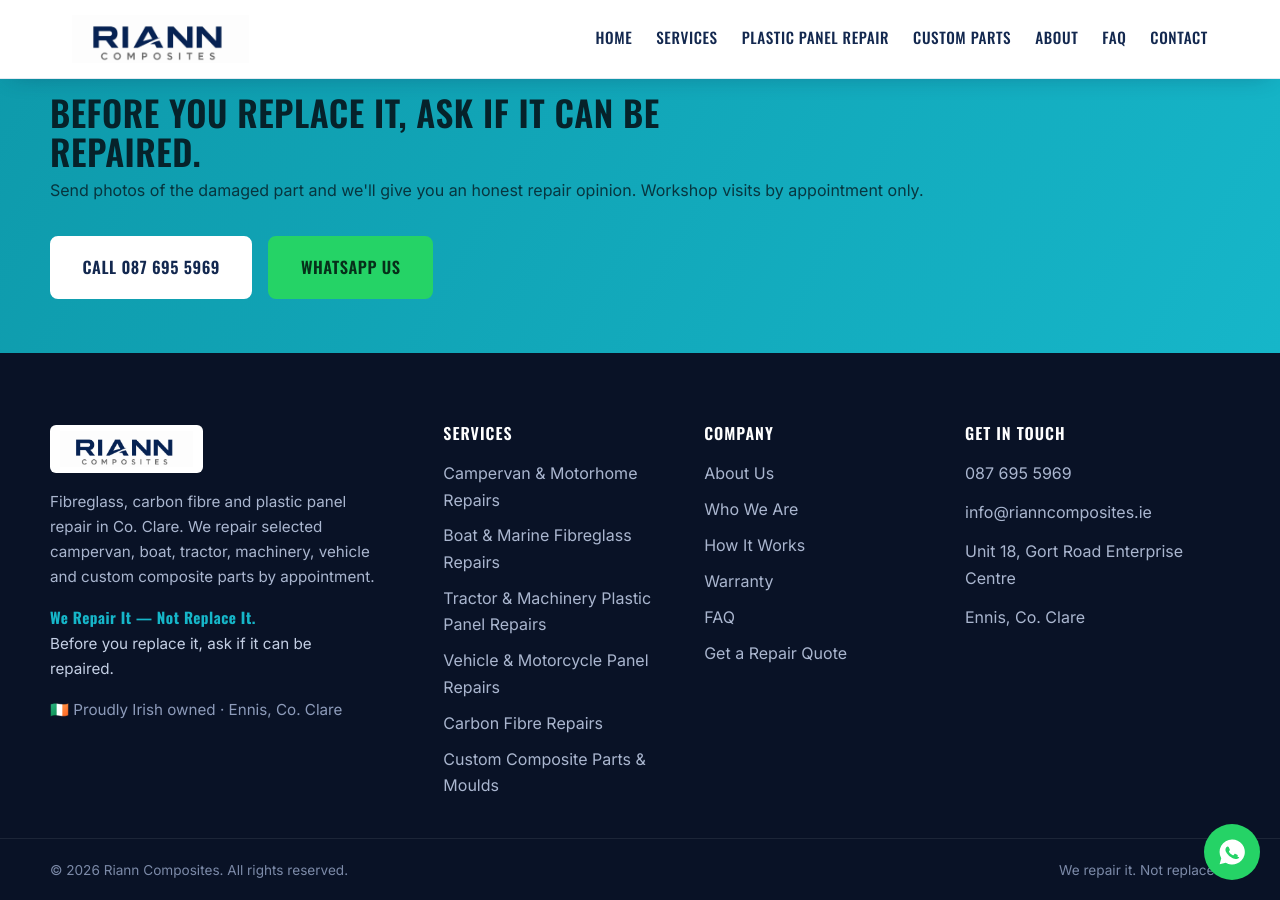
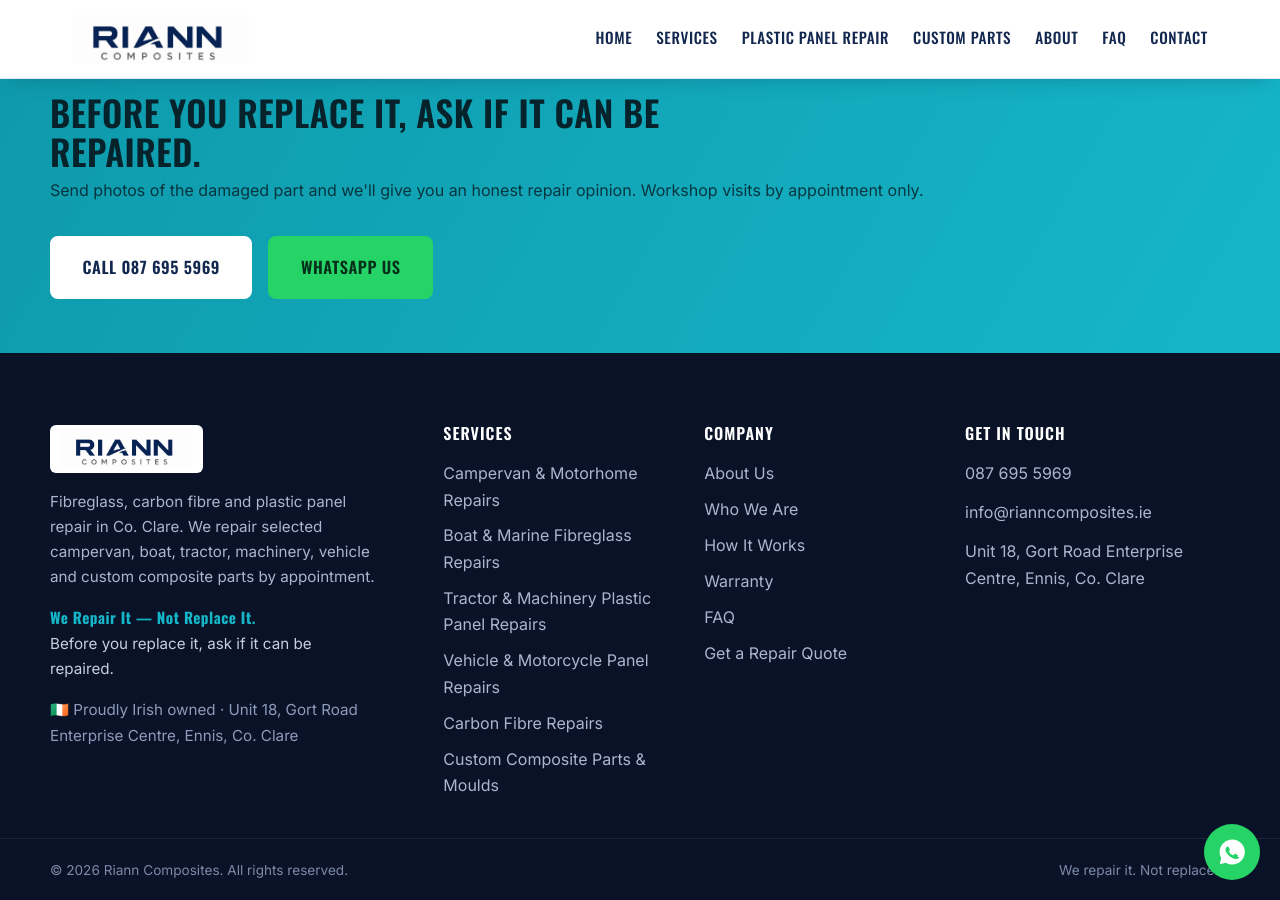
Before and after one commit to rgksugan/rianncomposites.ie, a Jekyll site: the page built from index.html, in a window 1280 px wide and 900 px high, scrolled down 9073 px. Built offline with Jekyll 4.4.1, drawn with Linux system fonts in a browser that asks for light colours.

Commit message:
Update address to Unit 18, Gort Road Enterprise Centre, Ennis, Co. Clare
Co-Authored-By: Claude Sonnet 4.6 <noreply@anthropic.com>

```diff
--- a/_config.yml
+++ b/_config.yml
@@ -20,7 +20,7 @@ business:
   phone_link: "+353876955969"
   whatsapp: "353876955969"
   email: "info@rianncomposites.ie"   # TODO: replace with the real business email
-  address: "Ennis, Co. Clare"
+  address: "Unit 18, Gort Road Enterprise Centre, Ennis, Co. Clare"
   area: "Workshop-based in Co. Clare · By appointment only"
 
 # Contact form — replace with your own Formspree endpoint to receive emails.
--- a/_includes/footer.html
+++ b/_includes/footer.html
@@ -38,7 +38,6 @@
       <ul class="footer__contact">
         <li><a href="tel:{{ site.business.phone_link }}">{{ site.business.phone_display }}</a></li>
         <li><a href="mailto:{{ site.business.email }}">{{ site.business.email }}</a></li>
-        <li>Unit 18, Gort Road Enterprise Centre</li>
         <li>{{ site.business.address }}</li>
       </ul>
     </div>
```
